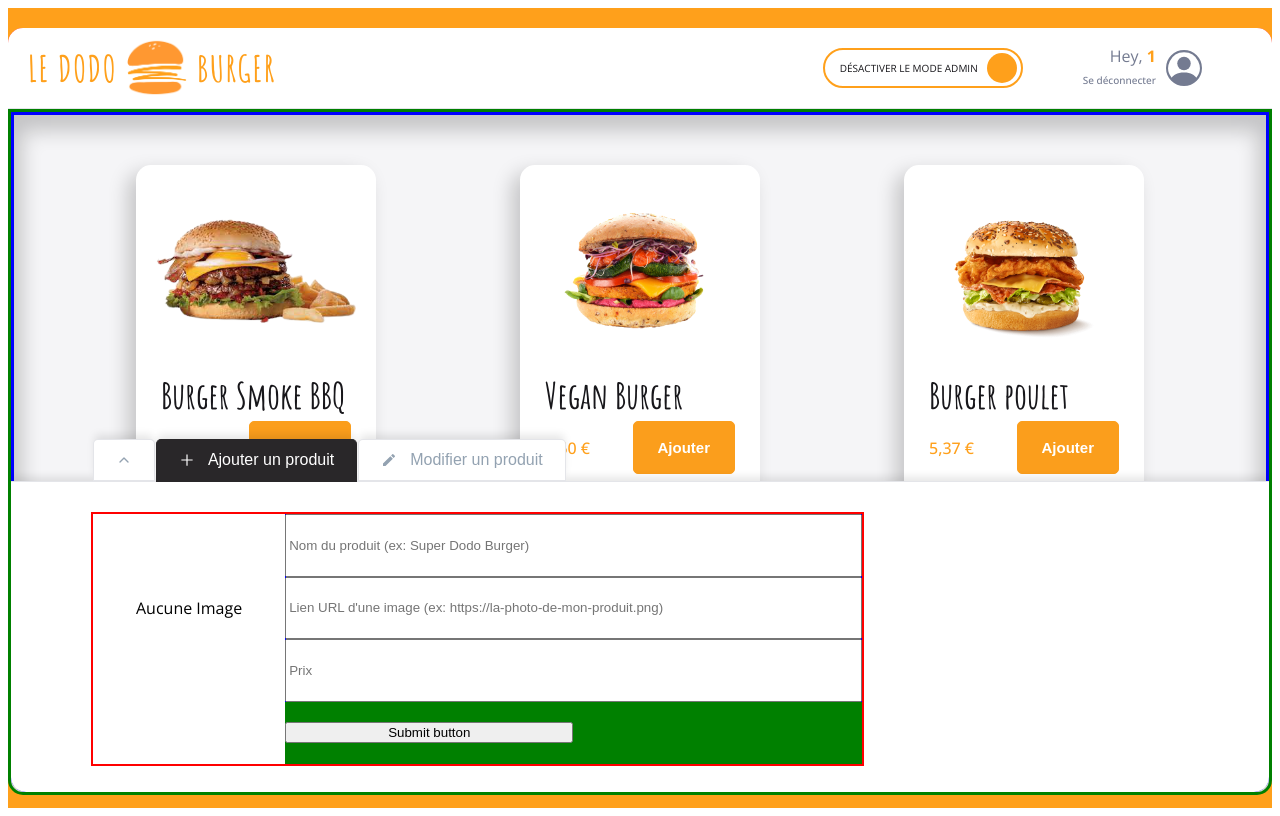
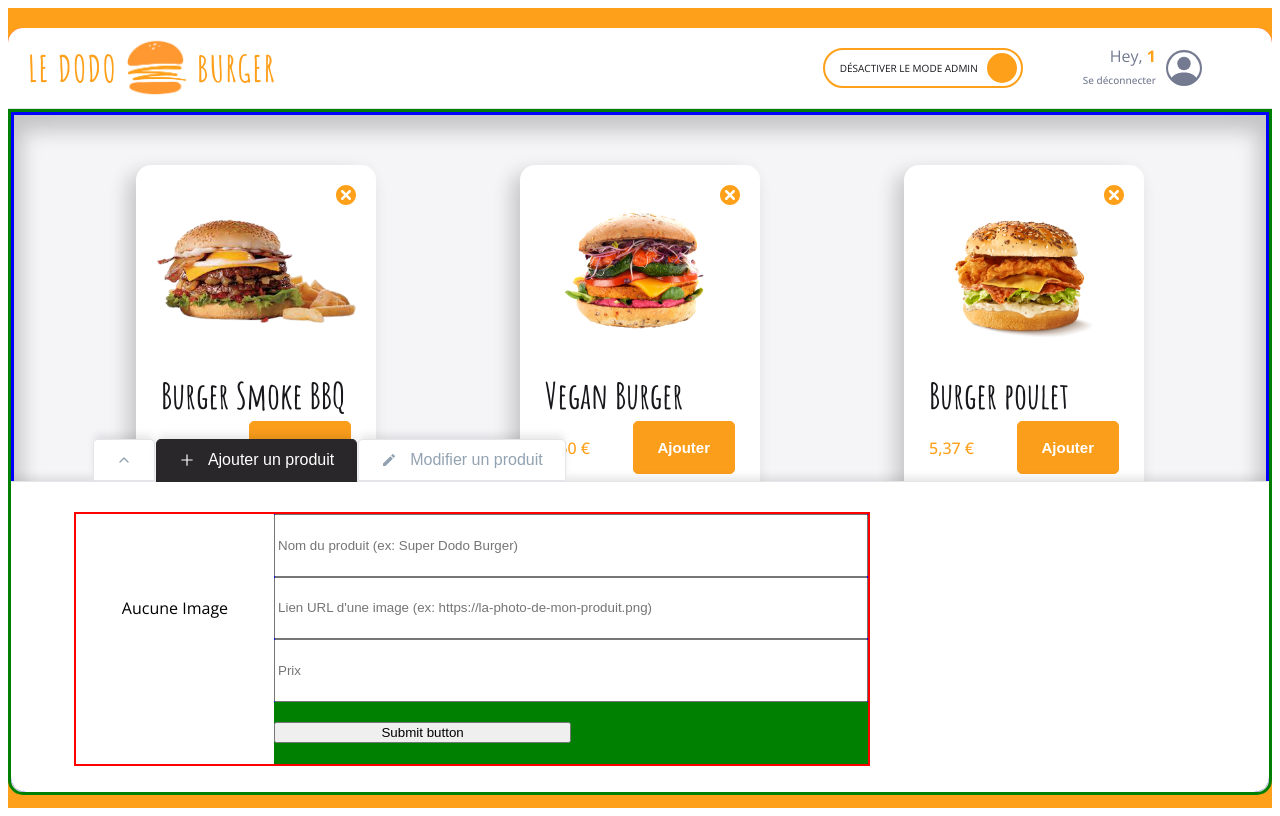
Before and after one commit to nantedev/DodoBurger, a React (Vite) app: page /order/1 in a window 1280 px wide. Built offline with nearby package versions, Linux system fonts and the light colour scheme.

Commit message:
🔥 F08 : Card > Add delete button style

```diff
--- a/src/components/pages/order/Main/Admin/Admin.jsx
+++ b/src/components/pages/order/Main/Admin/Admin.jsx
@@ -18,6 +18,7 @@
 
 const AdminStyled = styled.div`
       position: absolute;
+      z-index: 2;
       bottom: 0;
       left: 0;
       right: 0;
--- a/src/components/pages/order/Main/Admin/AdminPanel.jsx
+++ b/src/components/pages/order/Main/Admin/AdminPanel.jsx
@@ -24,5 +24,5 @@
     background: ${theme.colors.white};
     border-top: 1px solid ${theme.colors.greyLight};
     box-shadow: ${theme.shadows.subtle};
-    padding: 30px 80px;
+    padding: 30px 5%;
 `;
--- a/src/components/reusable-ui/Card.jsx
+++ b/src/components/reusable-ui/Card.jsx
@@ -1,10 +1,14 @@
 import styled from "styled-components"
 import { theme } from "../../theme"
 import PrimaryButton from "./PrimaryButton"
+import { TiDelete } from "react-icons/ti";
 
 export default function Card({title, imageSource, leftDescription }) {
   return (
     <CardStyled>
+        <button className="delete-button" aria-label="delete-button">
+          <TiDelete className="icon" />
+        </button>
       <div className="image">
         <img src={imageSource} alt={title} />
       </div>
@@ -31,6 +35,37 @@
         padding: 0 20px 10px;
         box-shadow: ${theme.shadows.medium};
         border-radius: ${theme.borderRadius.extraRound};
+        position: relative;
+
+        .delete-button {
+        border: 1px solid red;
+        position: absolute;
+        top: 15px;
+        right: 15px;
+        cursor: pointer;
+        width: 30px;
+        height: 30px;
+        color: ${theme.colors.primary};
+        z-index: 2;
+        padding: 0;
+        border: none;
+        background: none;
+
+        .icon {
+          /* border: 1px solid blue; */
+          height: 100%;
+          width: 100%;
+        }
+
+        :hover {
+          color: ${theme.colors.red};
+          /* background-color: red; */
+        }
+        :active {
+          color: ${theme.colors.primary};
+        }
+      }
+
 
         .image {
         width: 100%;
```
